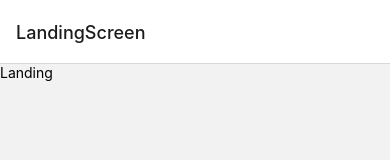
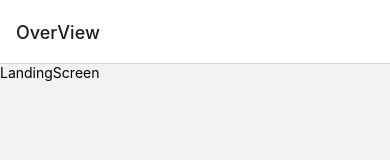
Before and after one commit to TogetherWithOcean-TWO/Front, a React Native app: screen /Landing in a window 390 px wide. Shown: the top 160 px of the page. Built offline with nearby package versions, Linux system fonts and the light colour scheme.

Commit message:
💄 screen 수정

```diff
--- a/src/App.js
+++ b/src/App.js
@@ -1,18 +1,22 @@
 import { NavigationContainer } from "@react-navigation/native";
 import { createStackNavigator } from "@react-navigation/stack";
-import Landing from "./screens/landingScreen/Landing";
-import Login from "./screens/loginScreen/Login";
-import Signup from "./screens/signupScreen/Signup";
-
+import LandingScreen from "./screens/landingScreen/LandingScreen";
+import LoginScreen from "./screens/loginScreen/LoginScreen";
+import SignupScreen from "./screens/signupScreen/SignupScreen";
 const Stack = createStackNavigator();
 
 const App = () => {
   return (
     <NavigationContainer>
       <Stack.Navigator>
-        <Stack.Screen name="LandingScreen" component={Landing} />
-        <Stack.Screen name="LoginScreen" component={Login} />
-        <Stack.Screen name="SignupScreen" component={Signup} />
+        <Stack.Screen
+          name="Landing"
+          component={LandingScreen}
+          //options={{ headerShown: false }}
+          options={{ title: "OverView" }}
+        />
+        <Stack.Screen name="Login" component={LoginScreen} />
+        <Stack.Screen name="Signup" component={SignupScreen} />
       </Stack.Navigator>
     </NavigationContainer>
   );
--- a/src/screens/landingScreen/Landing.jsx
+++ /dev/null
@@ -1,9 +0,0 @@
-import React from 'react';
-import {View, Text} from 'react-native';
-
-const Landing = () => {
-  return <View>
-    <Text>Landing</Text>
-  </View>;
-};
-export default Landing;
--- /dev/null
+++ b/src/screens/landingScreen/LandingScreen.jsx
@@ -0,0 +1,12 @@
+import React from 'react';
+import {View, Text} from 'react-native';
+
+function LandingScreen(){
+  return (
+  <View>
+    <Text>LandingScreen</Text>
+  </View>
+  );
+}
+
+export default LandingScreen;
--- a/src/screens/loginScreen/Login.jsx
+++ /dev/null
@@ -1,9 +0,0 @@
-import React from 'react';
-import {View, Text} from 'react-native';
-
-const Login = () => {
-  return <View>
-    <Text>Login</Text>
-  </View>;
-};
-export default Login;
--- /dev/null
+++ b/src/screens/loginScreen/LoginScreen.jsx
@@ -0,0 +1,12 @@
+import React from 'react';
+import {View, Text} from 'react-native';
+
+function LoginScreen(){
+  return (
+  <View>
+    <Text>LoginScreen</Text>
+  </View>
+  );
+}
+
+export default LoginScreen;
--- a/src/screens/signupScreen/Signup.jsx
+++ /dev/null
@@ -1,9 +0,0 @@
-import React from 'react';
-import {View, Text} from 'react-native';
-
-const Signup = () => {
-  return <View>
-    <Text>Signup</Text>
-  </View>;
-};
-export default Signup;
--- /dev/null
+++ b/src/screens/signupScreen/SignupScreen.jsx
@@ -0,0 +1,12 @@
+import React from 'react';
+import {View, Text} from 'react-native';
+
+function SignupScreen(){
+  return (
+  <View>
+    <Text>SignupScreen</Text>
+  </View>
+  );
+}
+
+export default SignupScreen;
```
